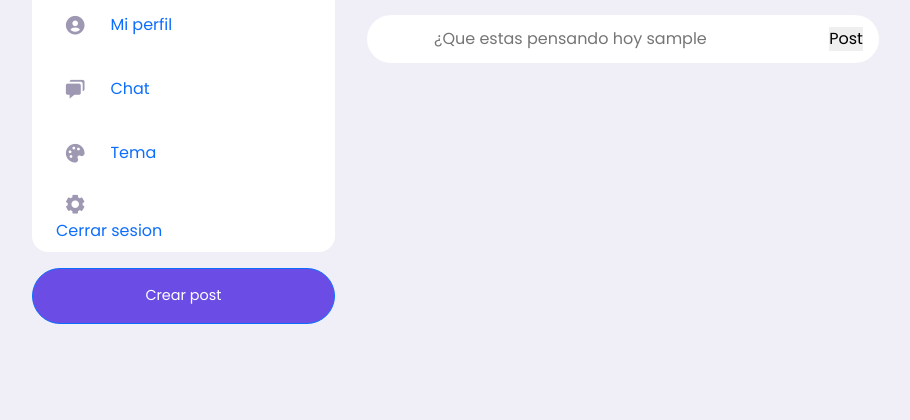
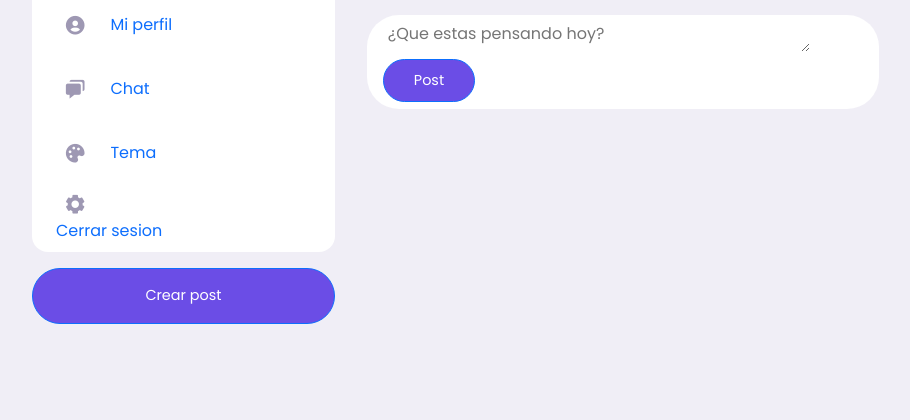
Before and after one commit to davidmateus1202/redsocial, a Django app: page / in a window 1280 px wide. Shown: the part 279-699 px from the top of the page, without its empty margins (108-1018 px from the left). Run offline with Django 4.2, Linux system fonts and the light colour scheme; the visitor is signed in with stand-in values (Sample User, id 1); data comes from the database, SQL or seed files in the repository; data that the repository does not hold is empty.

Commit message:
actualizacion de post

```diff
--- a/chat/templates/base.html
+++ b/chat/templates/base.html
@@ -37,7 +37,8 @@
                             <span class="estado-usuario enlinea"></span>
                         </div>
                         <div class="cuerpo">
-                            <span> {{ user.username }}
+                                <span>
+                                    {{ user.username }}
                                 <small style="font-style: italic;">
                                     {{ user.id }}
                                 </small>
--- a/social/templates/social/feed.html
+++ b/social/templates/social/feed.html
@@ -2,6 +2,21 @@
 {% load humanize %}
 {% load static %}
 {% block content %}
+
+    <style>
+        .text{
+
+            width: 88%;
+            height: 30px;
+            align-items: center;
+            margin-left: 5px;
+            justify-content: center;
+
+        }
+        .submit{
+            margin-left: 15px;
+        }
+    </style>
 
 
 
@@ -45,19 +60,16 @@
         </div>
     </div>
     <!--------------------------fin de historias-->
-    <form class="create-post">
-        <div class="profile-photo">
-            <img src="{{ post.user.profile.image.url }}">
-        </div>
-        <form class="create-post" method="post" enctype="multipart/form-data" action="{% url 'post_imagen' %}">
+    <div class="create-post">
+        <form method="POST" enctype="multipart/form-data" action="{% url 'feed' %}">
+
             {% csrf_token %}
             {{ form.content}}
-            <input type="text" placeholder="¿Que estas pensando hoy {{request.user.username}}" id="create-post" >
-            <button type="submit" class="submit">Post</button>
-
+            <button class="btn btn-primary" type="submit" class="submit">
+                Post
+            </button>
         </form>
-
-    </form>
+    </div>
     {% for post in posts %}
     <!-------------------------------------------------publicaciones------------------->
     <div class="feeds">
@@ -73,6 +85,7 @@
                         <h3><a href="{% url 'profile' post.user.username %}">{{post.user.username}}</a></h3>
                         <small>{{post.time|naturaltime}}</small>
                         <div class="post">{{post.content}}</div>
+                        <div class="post">{{crear_post.content}}</div>
                     </div>
 
                 </div>
--- a/social/templates/social/loguin.html
+++ b/social/templates/social/loguin.html
@@ -29,6 +29,8 @@
                     </div>
                 </div>
 
+
+
                 <div class="contenedor__login-registro">
                     <form class="form formulario__login" method="post">
 
--- a/social/templates/social/post.html
+++ b/social/templates/social/post.html
@@ -11,7 +11,7 @@
 
     }
     .text{
-        width: 98%;
+        width: 95%;
         border-bottom: 1px solid hsl(252, 75%, 60%);
 
     }
@@ -39,7 +39,7 @@
         color: #fff;
         margin: 20px;
         padding: 15px;
-        width: 80%;
+        width: 70%;
     }
 
 
--- a/social/templates/social/registro.html
+++ b/social/templates/social/registro.html
@@ -39,6 +39,7 @@
                         {% csrf_token %}
                         {{form.as_p}}
 
+
                         <button type="submit" id="submit">Registrate</button>
 
                     </form>
--- a/social/url.py
+++ b/social/url.py
@@ -23,4 +23,5 @@ urlpatterns = [
 
 
 
+
 ]+static(settings.MEDIA_URL, document_root=settings.MEDIA_ROOT)
--- a/social/views.py
+++ b/social/views.py
@@ -1,6 +1,5 @@
 from django.http import HttpResponseForbidden
 from django.shortcuts import get_object_or_404, render, redirect
-from django.urls import reverse
 from .models import *
 from django.contrib.auth.forms import UserCreationForm
 from django.contrib import messages
@@ -10,11 +9,33 @@ from chat import models
 
 def feed(request):
     posts = Post.objects.all()
+    form = PostForm()
 
     context = {
+        'posts':posts,
+        'form':form
+    }
+    current_user = get_object_or_404(User, pk = request.user.pk)
+    if request.method == 'POST':
+        form = PostForm(request.POST)
+        if form.is_valid():
+            content = form.cleaned_data['content']
+            post = Post(content=content, user = current_user)
+            post.save()
+            #return redirect('feed')
+
+    form = PostForm()
+
+    context = {
+        'form':form,
         'posts':posts
     }
     return render(request, 'social/feed.html', context)
+
+
+
+
+
 
 def register(request):
 
--- a/static/muroestilos.css
+++ b/static/muroestilos.css
@@ -284,7 +284,6 @@ main .container .left .profile {
 /*========================== crear post ======================*/
 .middle .create-post{
     width: 100%;
-    display: flex;
     align-items: center;
     justify-content: space-between;
     margin-top: 1rem;
```
Also changed, not shown: social/templates/social/post2.html (deleted, +0 -12 lines), media/Captura_de_pantalla_2023-09-13_151157_zWpYx4m.png (added).
